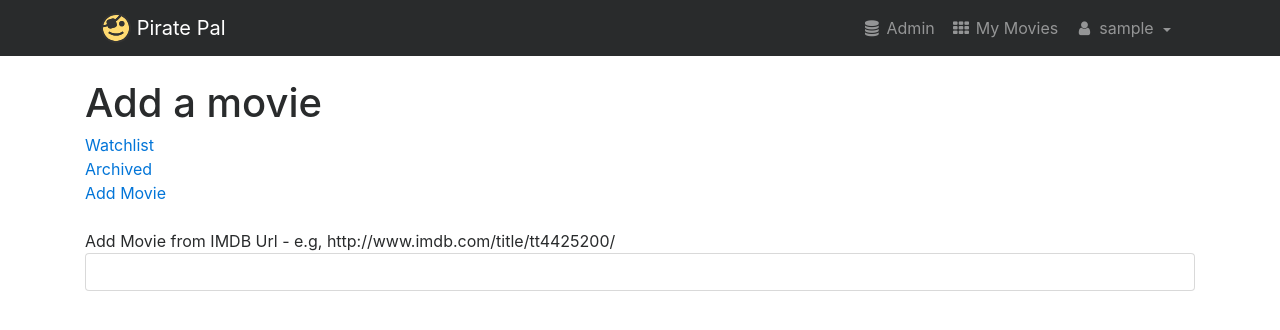
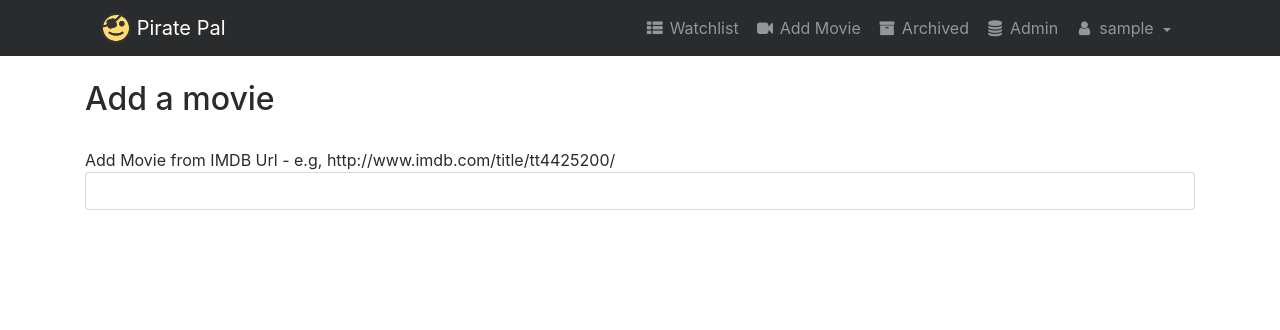
Before and after one commit to chanonroy/pirate-pal, a Django app: a page that uses templates/_base/base.html in a window 1280 px wide. Shown: the top 330 px of the page. Run offline with Django 3.2, Linux system fonts and the light colour scheme; the visitor is signed in with stand-in values (Sample User, id 1); some libraries are stand-ins or nearby versions.

Commit message:
nav fixes, post method for movie

```diff
--- a/static/js/add_movie.js
+++ b/static/js/add_movie.js
@@ -20,6 +20,28 @@ var app = new Vue({
       });
 
       app.url = '';
+    },
+    createMovie: function() {
+      var app = this;
+
+      axios.post('/api/movie/create/', {
+        imdb_id: app.imdb_id,
+        title: app.title,
+        photo: app.photo,
+        year: app.year,
+        rated: app.rated,
+        runtime: app.runtime,
+        plot: app.plot,
+        release_date: app.release_date
+      })
+      .then(function (response) {
+        var data = response.data;
+        console.log(JSON.stringify(data));
+      })
+      .catch(function (error) {
+        console.log(error);
+      });
+
     }
   }
 });
--- a/templates/_base/base.html
+++ b/templates/_base/base.html
@@ -32,22 +32,37 @@
             <div class="collapse navbar-collapse justify-content-end" id="navbarNav">
 
               <ul class="navbar-nav">
-                {% if user.is_superuser %}
-                  <li class="nav-item">
-                    <a class="nav-link" href="{% url 'admin:index' %}">
-                      <i class="fa fa-database fa-fw" aria-hidden="true"></i>
-                      Admin
-                    </a>
-                  </li>
-                {% endif %}
 
                 {% if user.is_authenticated %}
                   <li class="nav-item">
-                    <a class="nav-link" href="{% url 'movies.dashboard' %}">
-                      <i class="fa fa-th fa-fw" aria-hidden="true"></i>
-                      My Movies
+                    <a class="nav-link" href="{% url 'movies.watchlist' %}">
+                      <i class="fa fa-th-list fa-fw" aria-hidden="true"></i>
+                      Watchlist
                     </a>
                   </li>
+
+                  <li class="nav-item">
+                    <a class="nav-link" href="{% url 'movies.add' %}">
+                      <i class="fa fa-video-camera fa-fw" aria-hidden="true"></i>
+                      Add Movie
+                    </a>
+                  </li>
+
+                  <li class="nav-item">
+                    <a class="nav-link" href="{% url 'movies.archive' %}">
+                      <i class="fa fa-archive fa-fw" aria-hidden="true"></i>
+                      Archived
+                    </a>
+                  </li>
+
+                  {% if user.is_superuser %}
+                    <li class="nav-item">
+                      <a class="nav-link" href="{% url 'admin:index' %}">
+                        <i class="fa fa-database fa-fw" aria-hidden="true"></i>
+                        Admin
+                      </a>
+                    </li>
+                  {% endif %}
 
                   <li class="nav-item dropdown">
                     <a class="nav-link dropdown-toggle" href="http://example.com" id="dropdown01" data-toggle="dropdown" aria-haspopup="true" aria-expanded="false">
--- a/templates/movies/add_movie.html
+++ b/templates/movies/add_movie.html
@@ -5,10 +5,7 @@
 
 <div class="container">
 
-  <h1> Add a movie </h1>
-  <div><a href="{% url 'movies.watchlist' %}"> Watchlist </a></div>
-  <div><a href="{% url 'movies.archive' %}"> Archived </a></div>
-  <div><a href="{% url 'movies.add' %}"> Add Movie </a></div>
+  <h2> Add a movie </h2>
 
   {% verbatim %}
   <div id="app" v-cloak>
--- a/templates/movies/archive.html
+++ b/templates/movies/archive.html
@@ -5,10 +5,6 @@
 <div class="container">
 
   <h2> Archived Movies </h2>
-
-  <div><a href="{% url 'movies.watchlist' %}"> Watchlist </a></div>
-  <div><a href="{% url 'movies.archive' %}"> Archived </a></div>
-  <div><a href="{% url 'movies.add' %}"> Add Movie </a></div>
 
   {% if movies %}
   <ul>
--- a/templates/movies/dashboard.html
+++ b/templates/movies/dashboard.html
@@ -5,10 +5,6 @@
 <div class="container">
 
   <h2> Movies Watchlist </h2>
-
-  <div><a href="{% url 'movies.watchlist' %}"> Watchlist </a></div>
-  <div><a href="{% url 'movies.archive' %}"> Archived </a></div>
-  <div><a href="{% url 'movies.add' %}"> Add Movie </a></div>
 
   {% if movies %}
   <ul>
```
